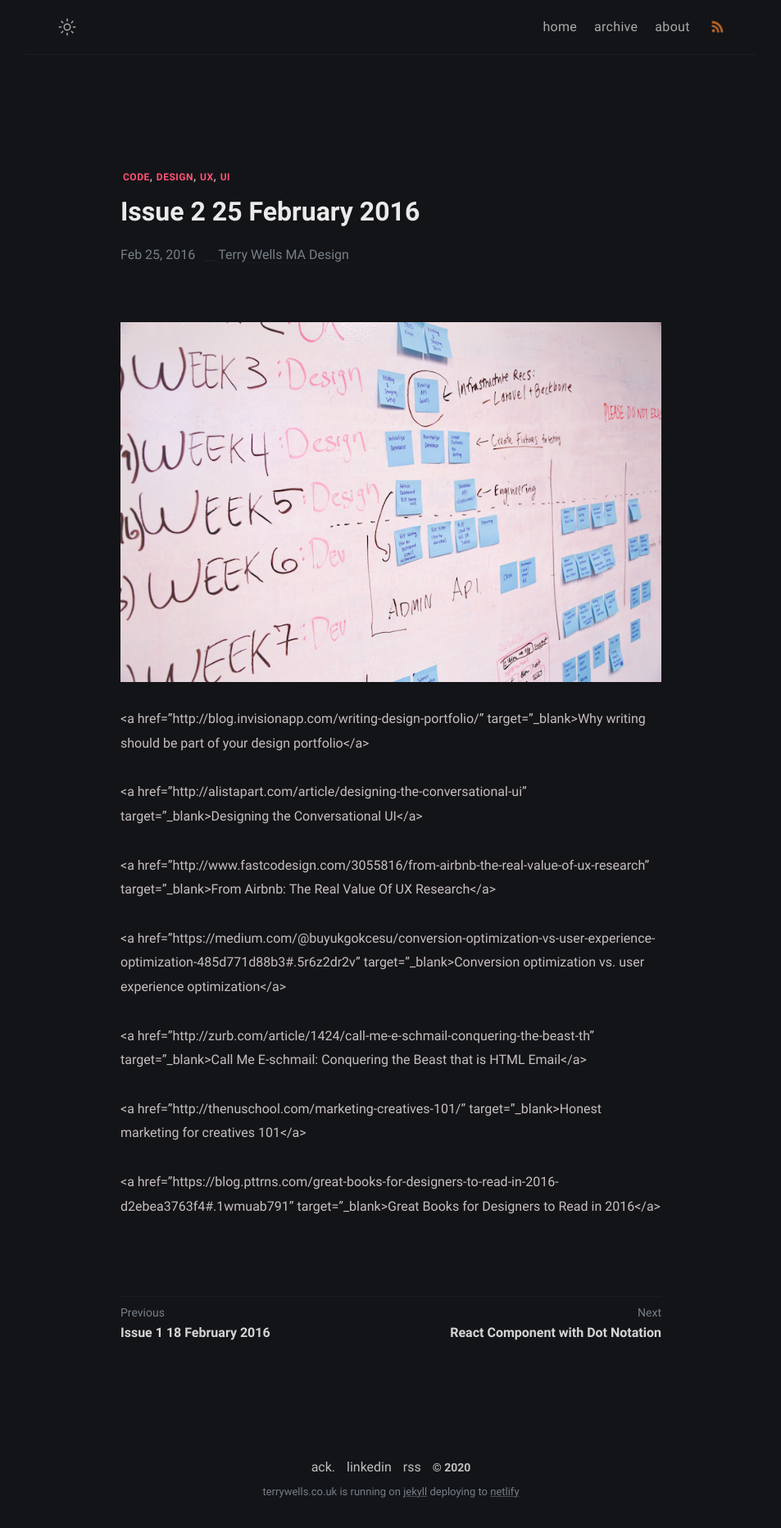
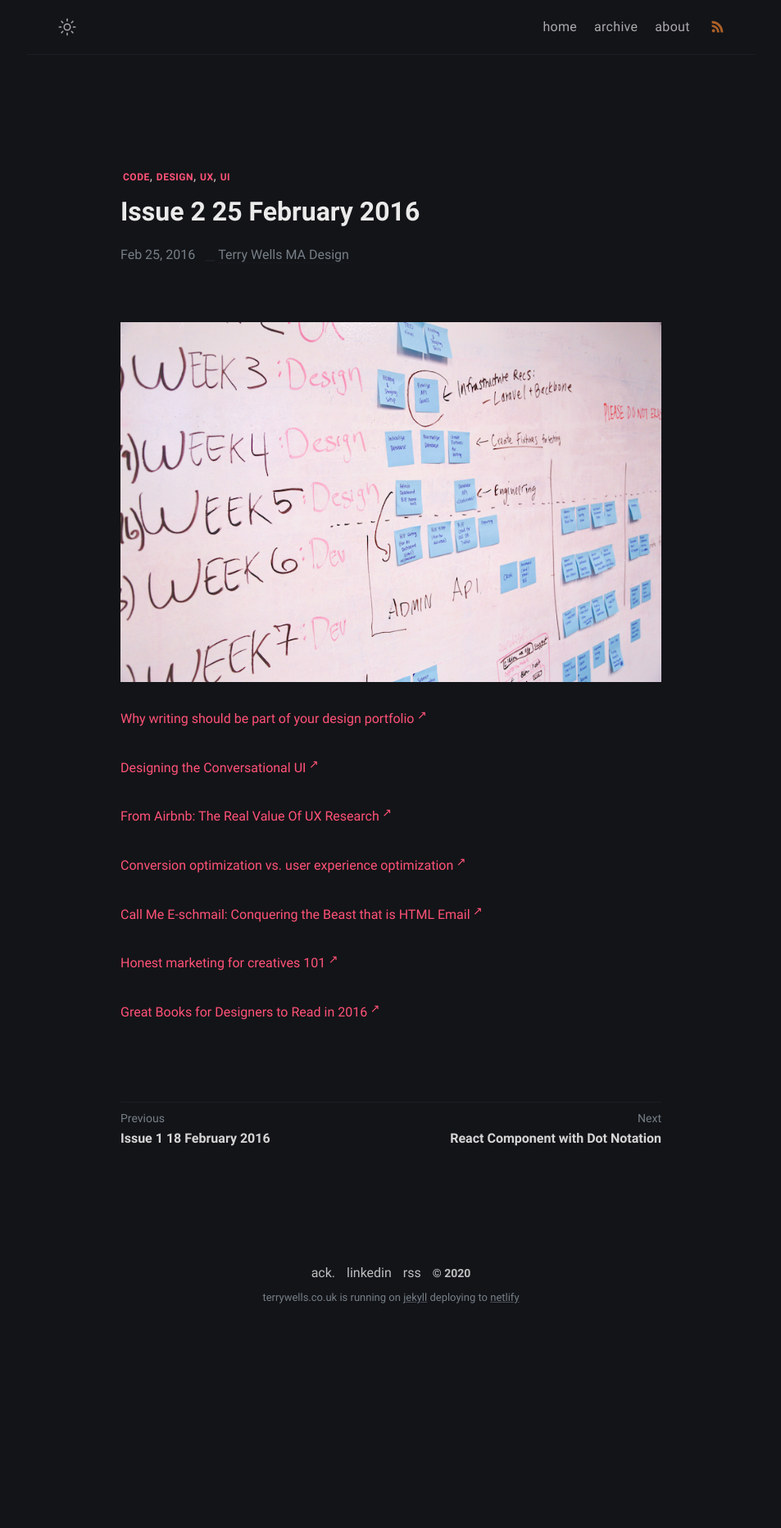
Before and after one commit to wristtattoo/jekyll-klise, a Jekyll site: the page built from _posts/2020-11-03-issue-2-25-february-2016.md, in a window 1280 px wide. Shown: the whole page at 82% size, without its empty margins (163-1116 px from the left). Built offline with Jekyll 4.4.1, drawn with Linux system fonts in a browser that asks for light colours; a script that is not in the unit is left out; after the commit the page ends 1627 px from its top, so only the background shows below that.

Commit message:
Update Links of The Week “2020-11-03-issue-2-25-february-2016”

```diff
--- a/_posts/2020-11-03-issue-2-25-february-2016.md
+++ b/_posts/2020-11-03-issue-2-25-february-2016.md
@@ -6,16 +6,16 @@ date: 2016-02-25T08:26:30.363Z
 ---
 ![Why writing should be part of your design portfolio](/assets/uploads/issue-2.jpg "Why writing should be part of your design portfolio")
 
-<a href="http://blog.invisionapp.com/writing-design-portfolio/" target="_blank>Why writing should be part of your design portfolio</a>
+<a href="http://blog.invisionapp.com/writing-design-portfolio/" target="_blank">Why writing should be part of your design portfolio</a>
 
-<a href="http://alistapart.com/article/designing-the-conversational-ui" target="_blank>Designing the Conversational UI</a>
+<a href="http://alistapart.com/article/designing-the-conversational-ui" target="_blank">Designing the Conversational UI</a>
 
-<a href="http://www.fastcodesign.com/3055816/from-airbnb-the-real-value-of-ux-research" target="_blank>From Airbnb: The Real Value Of UX Research</a>
+<a href="http://www.fastcodesign.com/3055816/from-airbnb-the-real-value-of-ux-research" target="_blank">From Airbnb: The Real Value Of UX Research</a>
 
-<a href="https://medium.com/@buyukgokcesu/conversion-optimization-vs-user-experience-optimization-485d771d88b3#.5r6z2dr2v" target="_blank>Conversion optimization vs. user experience optimization</a>
+<a href="https://medium.com/@buyukgokcesu/conversion-optimization-vs-user-experience-optimization-485d771d88b3#.5r6z2dr2v" target="_blank">Conversion optimization vs. user experience optimization</a>
 
-<a href="http://zurb.com/article/1424/call-me-e-schmail-conquering-the-beast-th" target="_blank>Call Me E-schmail: Conquering the Beast that is HTML Email</a>
+<a href="http://zurb.com/article/1424/call-me-e-schmail-conquering-the-beast-th" target="_blank">Call Me E-schmail: Conquering the Beast that is HTML Email</a>
 
-<a href="http://thenuschool.com/marketing-creatives-101/" target="_blank>Honest marketing for creatives 101</a>
+<a href="http://thenuschool.com/marketing-creatives-101/" target="_blank">Honest marketing for creatives 101</a>
 
-<a href="https://blog.pttrns.com/great-books-for-designers-to-read-in-2016-d2ebea3763f4#.1wmuab791" target="_blank>Great Books for Designers to Read in 2016</a>
+<a href="https://blog.pttrns.com/great-books-for-designers-to-read-in-2016-d2ebea3763f4#.1wmuab791" target="_blank">Great Books for Designers to Read in 2016</a>
```
